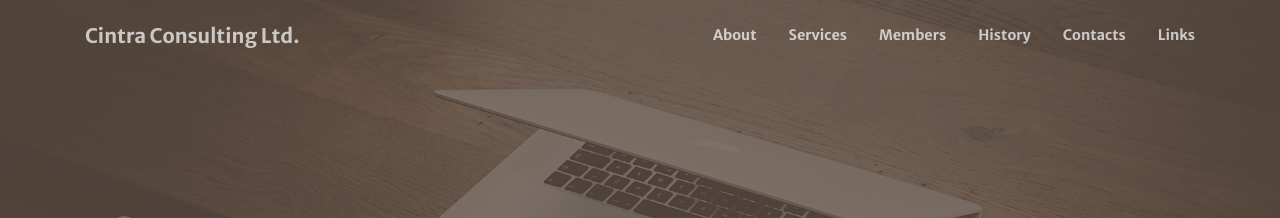
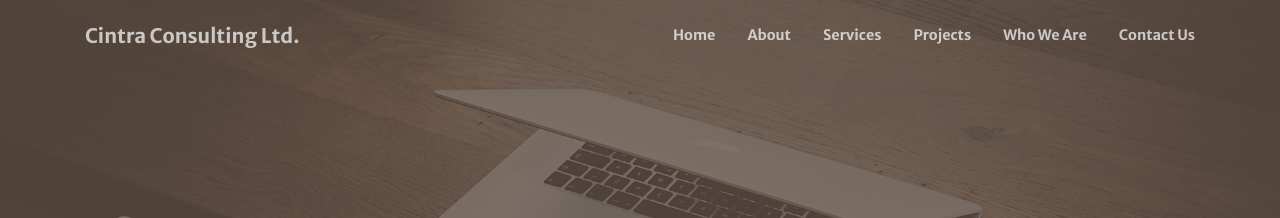
Before and after one commit to missmunkhuu/creative-theme, a Jekyll site: the page built from index.md, in a window 1280 px wide. Shown: the top 218 px of the page. Built offline with Jekyll 4.4.1, drawn with Linux system fonts in a browser that asks for light colours; nearby versions of some CDN libraries.

Commit message:
update menus.yml

```diff
--- a/_data/menus.yml
+++ b/_data/menus.yml
@@ -3,15 +3,15 @@
 # However on github-pages custom plugins are disabled, and the script doesn't
 # run. So please, fill in any custom menu entry here.
 header:
+- title: Home
+  url: /#home
 - title: About
   url: /#about
 - title: Services
   url: /#services
-- title: Members
-  url: /#members
-- title: History
-  url: /#timeline
-- title: Contacts
-  url: /#contacts
-- title: Links
-  url: /links
+- title: Projects
+  url: /#projects
+- title: Who We Are
+  url: /#whoweare
+- title: Contact Us
+  url: /#contactus
```
